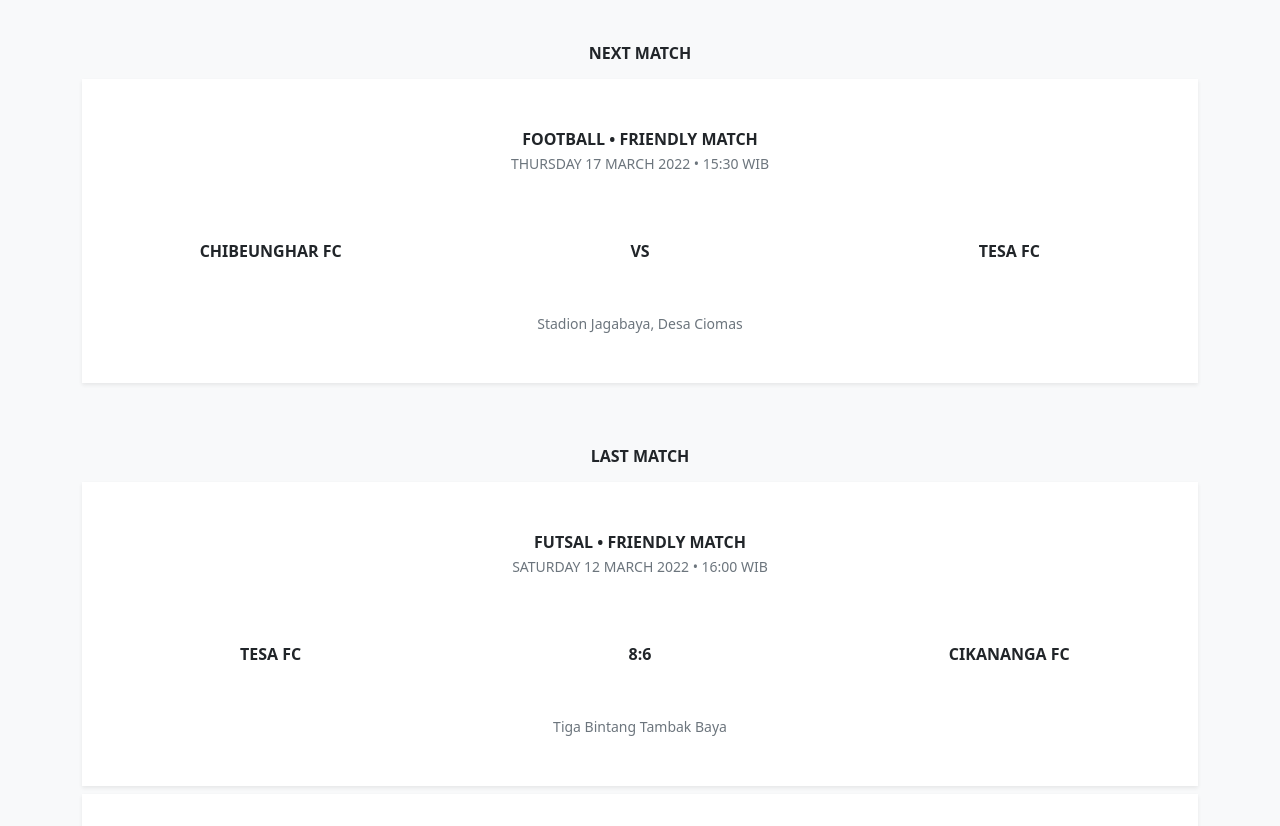
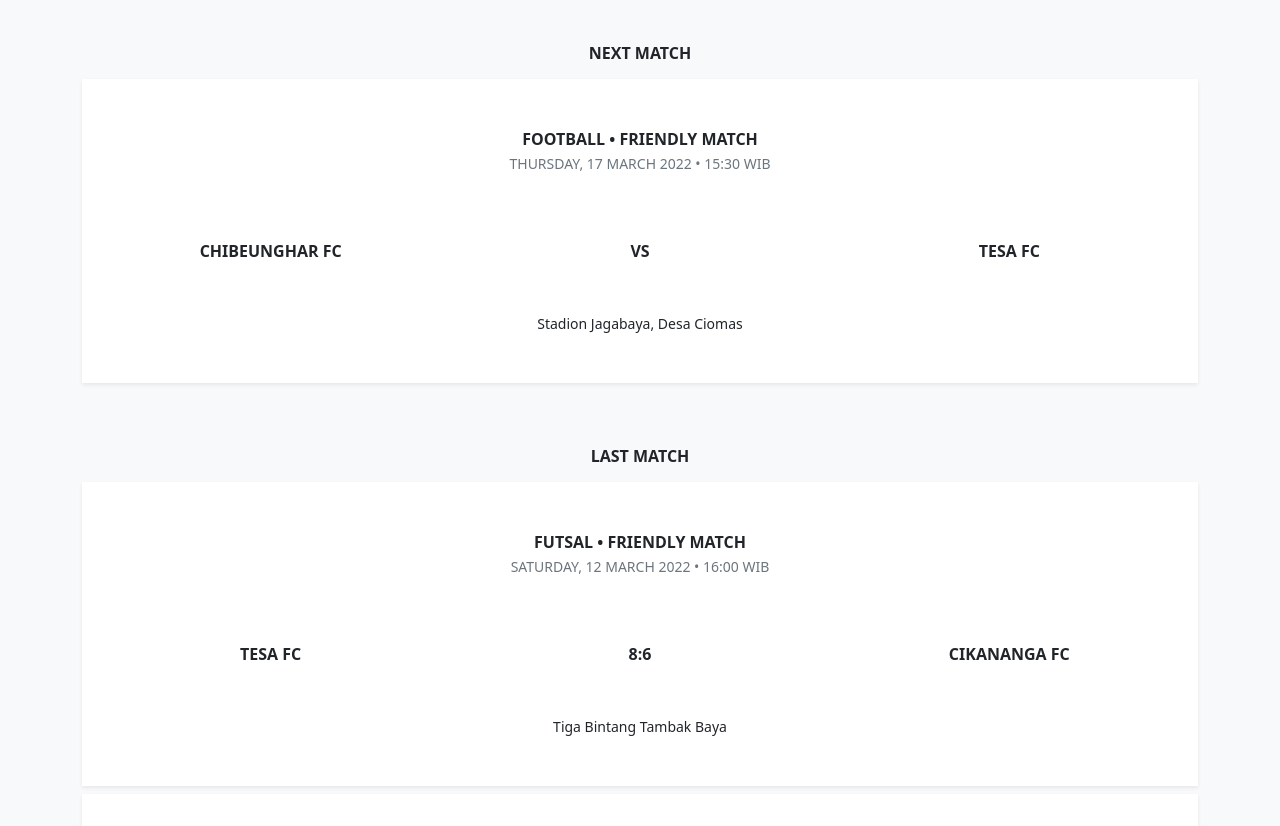
Before and after one commit to tesafc/www2, a Jekyll site: the page built from matches.html, in a window 1280 px wide, cut to the strip 724-1570 px from the top of the page. Shown: the top 826 px of the strip. Built offline with Jekyll 4.4.1, drawn with Linux system fonts in a browser that asks for light colours; some of the changed text lies outside the part shown.

Commit message:
Update matches.html

```diff
--- a/matches.html
+++ b/matches.html
@@ -16,7 +16,7 @@
         <div class="card rounded-0 border-0 shadow-sm mb-2">
           <div class="card-body py-5">
             <p class="card-text text-center fw-bolder mb-0"><span class="text-uppercase">{{ item.type }}</span> • <span class="text-uppercase">{{ item.competition }}</span></p>
-            <p class="card-text text-center text-capitalize text-secondary"><small class="text-uppercase">{{ item.date | date: "%A %d %B %Y • %R" | append: " WIB" }}</small></p>
+            <p class="card-text text-center text-capitalize text-secondary"><small class="text-uppercase">{{ item.date | date: "%A, %d %B %Y • %R" | append: " WIB" }}</small></p>
             <div class="row row-cols-3 text-center text-uppercase fw-bolder py-5">
               <div class="col fs-6">{{ item.home.name }}</div>
               {% if item.status == "last match" %}
@@ -26,7 +26,11 @@
               {% endif %}
               <div class="col fs-6">{{ item.away.name }}</div>
             </div>
-            <p class="card-text text-center text-capitalize text-secondary"><small>{{ item.place }}</small></p>
+            <p class="card-text text-center text-capitalize text-secondary">
+              <small>
+                <a href="{{ item.url }}" class="stretched-link link-dark text-decoration-none">{{ item.place }}</a>
+              </small>
+            </p>
           </div>
         </div>
         {% endfor %}
```
